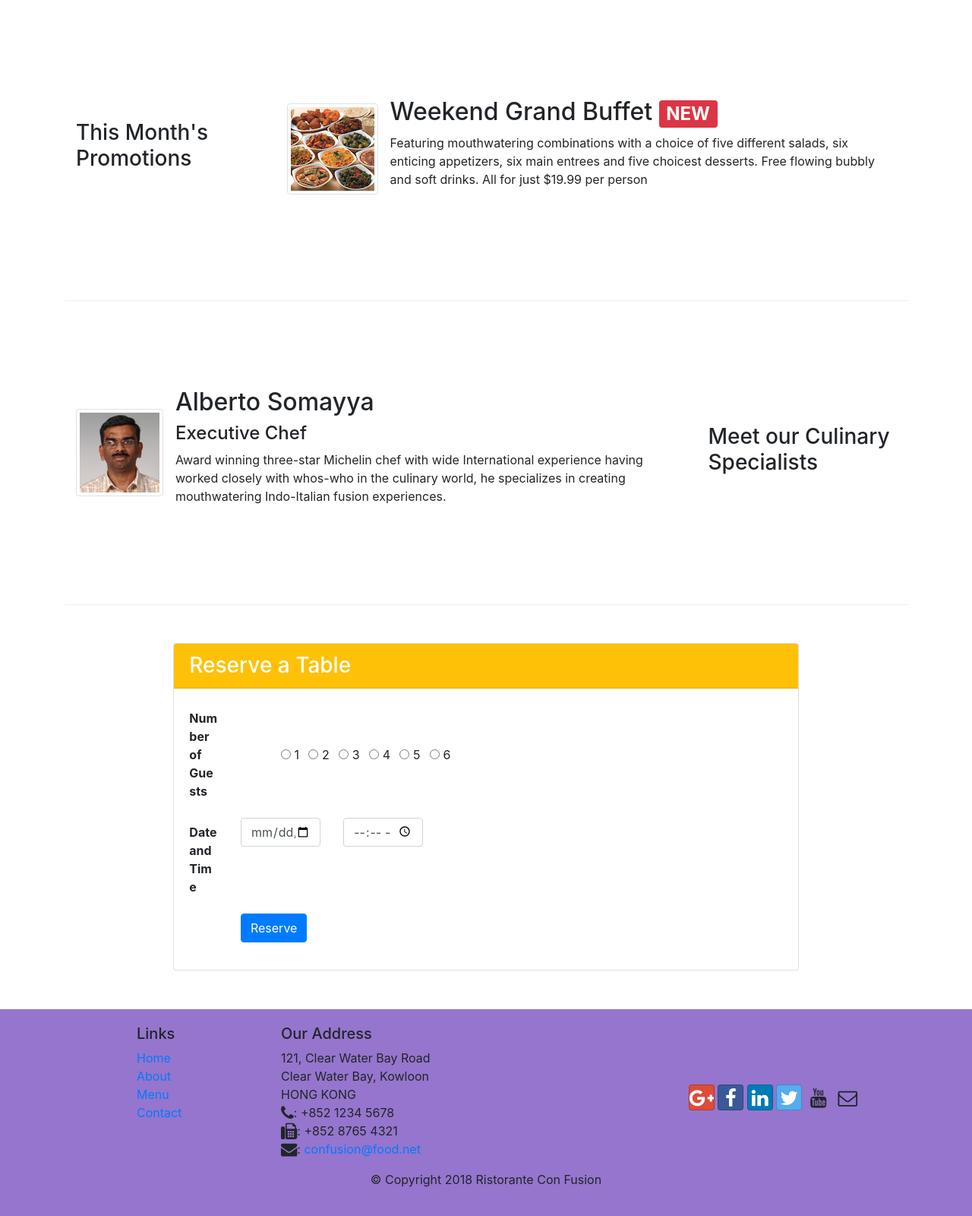
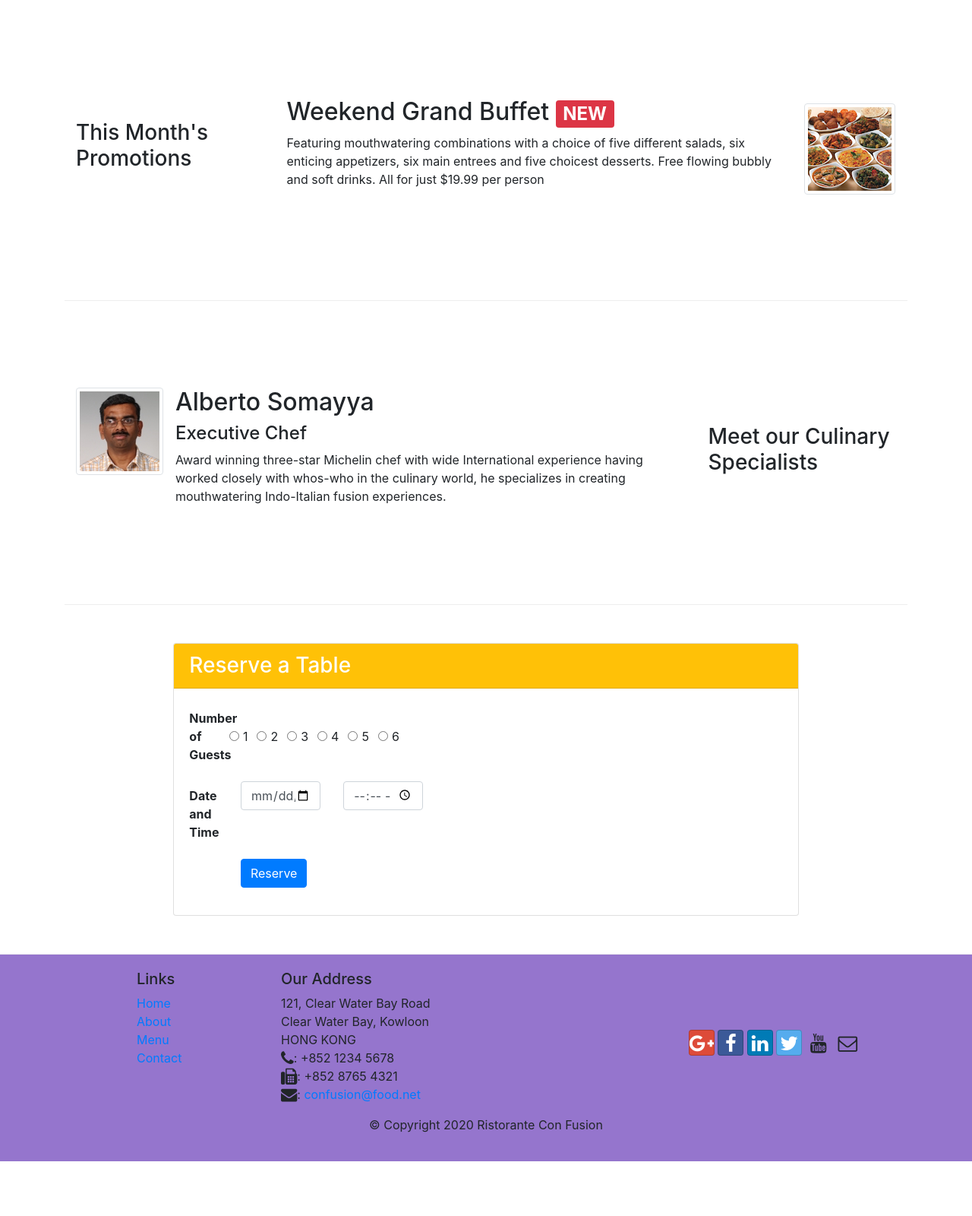
Before and after one commit to nmx88/Front-End-Web-UI-Frameworks-and-Tools-Bootstrap-4, a website: page Week 2/confusion/index.html in a window 1280 px wide. Shown: the part 738-2338 px from the top of the page at 76% size. After the commit the page ends 2266 px from the top, so only its background shows below. Drawn offline with nearby package versions, Linux system fonts and the light colour scheme.

Commit message:
Assignment 2 Complete

```diff
--- a/Week 2/confusion/index.html
+++ b/Week 2/confusion/index.html
@@ -52,7 +52,7 @@
     <header class="jumbotron">
       <div class="container">
         <div class="row row-header">
-          <div class="col-12 col-sm-6">
+          <div class="col-12 col-sm-6 col-xs-12">
             <h1>Ristorante con Fusion</h1>
             <p>
               We take inspiration from the World's best cuisines, and create a
@@ -60,8 +60,11 @@
               your culinary senses!
             </p>
           </div>
-          <div class="col-12 col-sm align-self-center">
+          <div class="col-6 col-sm align-self-center">
             <img src="./img/logo.png" class="img-fluid">
+          </div>
+          <div class="col-6 col-sm align-self-center">
+      <a class="btn btn-warning btn-block" href="#link" role="button"> Reserve Table</a>
         </div>
       </div>
     </header>
@@ -92,9 +95,7 @@
           <h3>This Month's Promotions</h3>
         </div>
         <div class="col col-sm col-md">
-          <div class="media">
-            <img class="d-flex mr-3 img-thumbnail align-self-center" src="img/buffet.png" alt="buffet">
-            <div class="media-body">
+
           <h2 class="mt-0">Weekend Grand Buffet <span class="badge badge-danger">NEW</span></h2>
           <p>
             Featuring mouthwatering combinations with a choice of five different
@@ -103,6 +104,9 @@
             per person
           </p>
         </div>
+        <div class="media">
+          <img src="img/buffet.png" class="d-flex mr-3 img-thumbnail <!-- align-self-center-->" alt="buffet">
+          <div class="media-body">
       </div>
       </div>
       </div>
@@ -113,7 +117,7 @@
         </div>
         <div class="col col-sm order-sm-first col-md">
           <div class="media">
-            <img class="d-flex mr-3 img-thumbnail align-self-center" src="img/alberto.png" alt="alberto">
+            <img class="d-flex mr-3 img-thumbnail lign-self-center" src="img/alberto.png" alt="alberto">
             <div class="media-body">
               <h2>Alberto Somayya</h2>
               <h4>Executive Chef</h4>
@@ -129,19 +133,20 @@
       </div>
     </div>
 
-
     <div class="row row-content align-items-center justify-content-center">
-      <div class="col-xl-8 col-xs-12" >
+      <div class="col-xl-8 col-xs-12">
         <div class="card">
           <h3 class="card-header bg-warning text-white <!--text-center-->">Reserve a Table</h3>
           <div class="card-body">
-            <form>
+            <form id="link">
+
               <div class="form-group row">
-                <label for="optradio" class="col-xl-1 xs-12 col-form-label">
+                <div class="col-xl-1 col-sm-12">
+                  <label for="optradio" class="col-xs-12 col-form-label">
                     <strong>Number of Guests</strong>
                   </label>
-
-              <div class="form-check-inline offset-1">
+                </div>
+                <div class="form-check-inline">
                   <label class="form-check-label" for="radio1">
                     <input type="radio" class="form-check-input" id="radio1" name="optradio" value="option1">1
                   </label>
@@ -176,12 +181,16 @@
                     <input type="radio" class="form-check-input" id="radio6" name="optradio" value="option6">6
                   </label>
                 </div>
+
               </div>
 
               <div class="form-group row">
-          <label for="rendevouz" class="col-xl-1 col-xs-12 col-form-label">
+                <div class="col-xl-1 col-xs-12">
+                  <label for="rendevouz" class="col-form-label">
                     <strong>Date and Time</strong>
                   </label>
+                </div>
+
                 <div class="col-xl-2 col-xs-12">
                   <input type="date" class="form-control" id="date" name="rendevouz" placeholder="Date">
                 </div>
@@ -196,7 +205,6 @@
                   <button type="submit" class="btn btn-primary">Reserve</button>
                 </div>
               </div>
-
 
             </form>
           </div>
@@ -228,7 +236,7 @@
               <i class="fa fa-envelope fa-lg"></i>: <a href="mailto:confusion@food.net">confusion@food.net</a>
             </address>
           </div>
-          <div class="col-2 col-sm-4 align-self-center">
+          <div class="col-12 col-sm-4 align-self-center">
             <div class="text-center">
               <a class="btn btn-social-icon btn-google" href="http://google.com/+"><i class="fa fa-google-plus fa-lg"></i></a> <!--Doesn't exist anymore-->
               <a class="btn btn-social-icon btn-facebook" href="http://www.facebook.com/profile.php?id="><i class="fa fa-facebook fa-lg"></i></a>
@@ -241,7 +249,7 @@
         </div>
         <div class="row justify-content-center">
           <div class="col-auto">
-            <p>© Copyright 2018 Ristorante Con Fusion</p>
+            <p>© Copyright 2020 Ristorante Con Fusion</p>
           </div>
         </div>
       </div>
```
Also changed, not shown: Week 2/confusion/aboutus.html (+1 -1 lines), Week 2/confusion/contactus.html (+1 -1 lines). Lines whose indentation alone changed are shown as unchanged.
